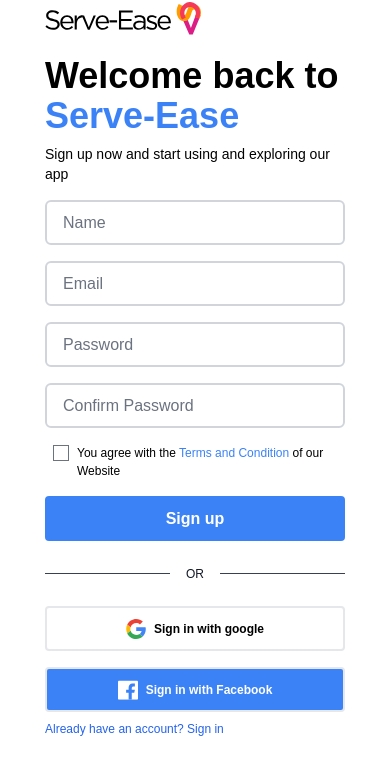
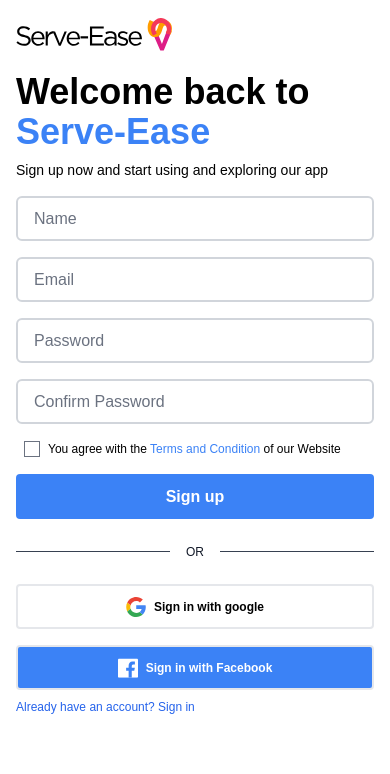
Before and after one commit to TeamFuchsia-ITDev/IT-Development-Project, a Next.js app: page /register in a window 390 px wide. Shown: the top 774 px of the page. Built offline with nearby package versions, Linux system fonts and the light colour scheme.

Commit message:
FIXED responsiveness for both mobile and desktop view

```diff
--- a/app/(site)/login/page.tsx
+++ b/app/(site)/login/page.tsx
@@ -110,22 +110,22 @@ export default function Login() {
   };
 
   return (
-    <div className="flex">
+    <div className="flex w-full">
       <div className="flex w-full justify-center items-center ">
-        <div className="flex justify-center w-max max-w-[300px] md:max-w-full md:w-full lg:w-1/2 xl:w-1/2 ">
+        <div className="flex justify-center w-full  md:max-w-full md:w-full lg:w-1/2 xl:w-1/2 ">
           <div className="">
             <Link href="/">
               <Image
                 src={SElogo}
                 alt="Login"
-                className="hidden md:hidden lg:block xl:block absolute top-[10px] w-[150px] left-[25px] mt-4"
+                className="hidden md:hidden lg:block xl:block absolute top-[10px] w-[150px] mt-4"
               />
             </Link>
           </div>
           {/* <div className="flex flex-col h-screen w-screen lg:w-full mt-12 xl:mt-0 lg:mt-0 md:justify-center lg:justify-center xl:justify-center items-center "> */}
-          <div className=" flex justify-center ">
-            {/* <div className="flex flex-col"> */}
-            <div className="">
+          <div className=" flex justify-center  w-full  mt-4 px-4 ">
+            {/* <div className="flex flex2-col"> */}
+            <div className="w-full max-w-[400px]">
               <Link href="/">
                 <img
                   src={SElogo.src}
@@ -141,7 +141,7 @@ export default function Login() {
                 Sign in now and start using and exploring our app
               </p>
               <div
-                className="flex flex-col mt-4 xl:w-[350px]"
+                className="flex flex-col mt-4  min-w-full xl:w-[340px]"
                 onKeyDown={(e) =>
                   handleEnterKeyPress(e, loginUser, disabled, setDisabled)
                 }
--- a/app/(site)/register/page.tsx
+++ b/app/(site)/register/page.tsx
@@ -90,20 +90,20 @@ export default function Register() {
   };
 
   return (
-    <div className="flex">
+    <div className="flex w-full">
       <div className="flex w-full justify-center items-center ">
-        <div className="flex justify-center w-max max-w-[300px] md:max-w-full md:w-full lg:w-1/2 xl:w-1/2 ">
+        <div className="flex justify-center w-full  md:max-w-full md:w-full lg:w-1/2 xl:w-1/2 ">
           <div className="">
             <Link href="/">
               <Image
                 src={SElogo}
                 alt="Login"
-                className="hidden md:hidden lg:block xl:block absolute top-[10px] w-[150px] left-[25px] mt-4"
+                className="hidden md:hidden lg:block xl:block absolute top-[10px] w-[150px]  mt-4"
               />
             </Link>
           </div>
-          <div className=" flex justify-center">
-            <div className="">
+          <div className=" flex justify-center w-full  mt-4 px-4 ">
+            <div className="w-full max-w-[400px]">
               <Link href="/">
                 <img
                   src={SElogo.src}
@@ -119,7 +119,7 @@ export default function Register() {
                 Sign up now and start using and exploring our app
               </p>
               <div
-                className="flex flex-col mt-4 xl:w-[350px]"
+                className="flex flex-col mt-4 min-w-full xl:w-[340px]"
                 onKeyDown={(e) =>
                   handleEnterKeyPress(e, registerUser, disabled, setDisabled)
                 }
```
